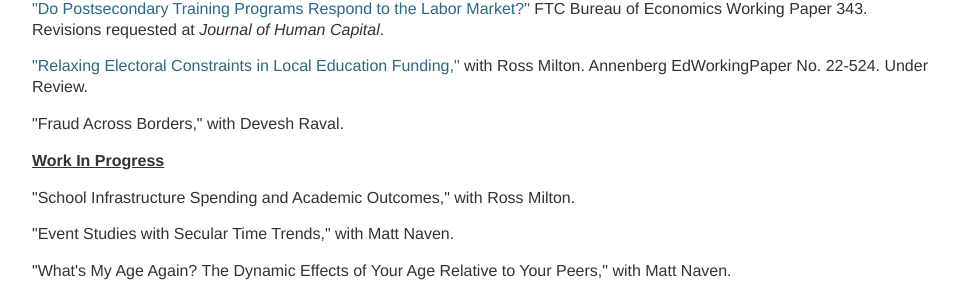
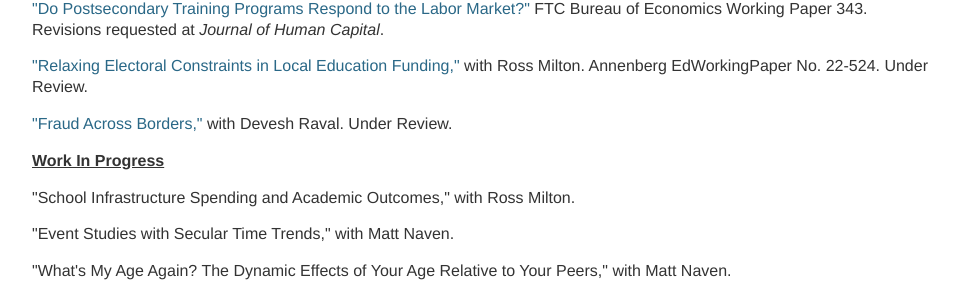
Before and after one commit to mzgrosz/mzgrosz.github.io, a Jekyll site: the page built from research/index.html, in a window 1280 px wide. Shown: the part 751-1050 px from the top of the page, without its empty margins (160-1119 px from the left). Built offline with Jekyll 4.4.1, drawn with Linux system fonts in a browser that asks for light colours.

Commit message:
Update index.html

```diff
--- a/research/index.html
+++ b/research/index.html
@@ -67,7 +67,7 @@ title: Michel Grosz
 
 <p><a href="https://edworkingpapers.com/ai22-524">&quot;Relaxing Electoral Constraints in Local Education Funding,&quot;</a> with Ross Milton. Annenberg EdWorkingPaper No. 22-524. Under Review.</p>
 
-<p>&quot;Fraud Across Borders,&quot; with Devesh Raval.</p>
+<p><a href="https://papers.ssrn.com/sol3/papers.cfm?abstract_id=4076428">&quot;Fraud Across Borders,&quot;</a> with Devesh Raval. Under Review.</p>
 
 
 <p><b><u>Work In Progress</u></b></p>
```
